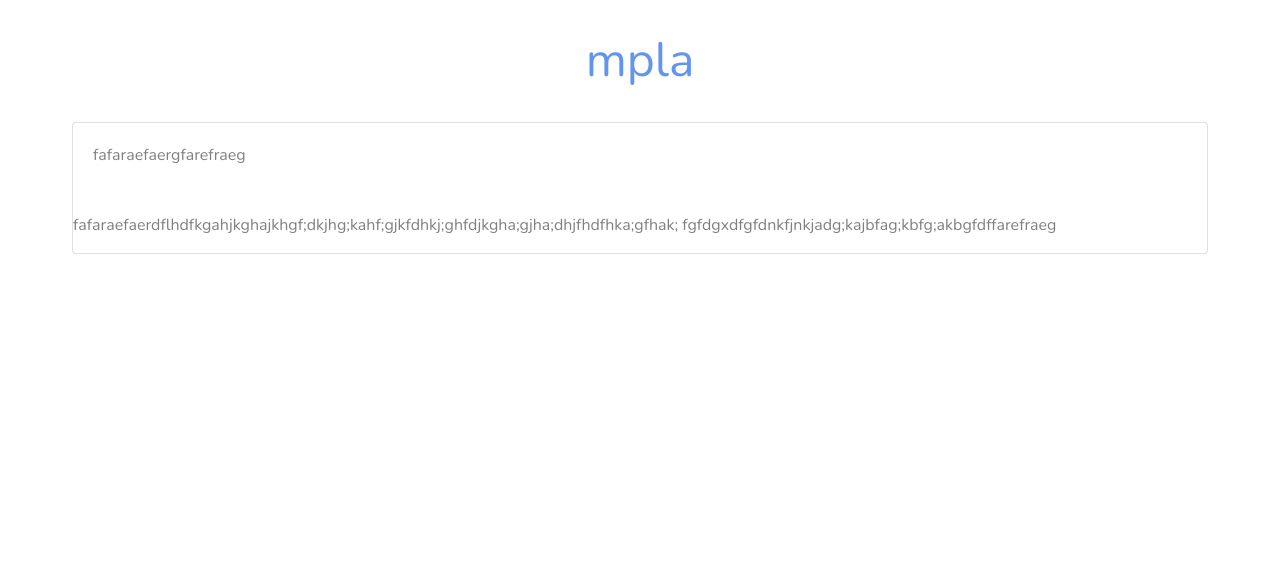
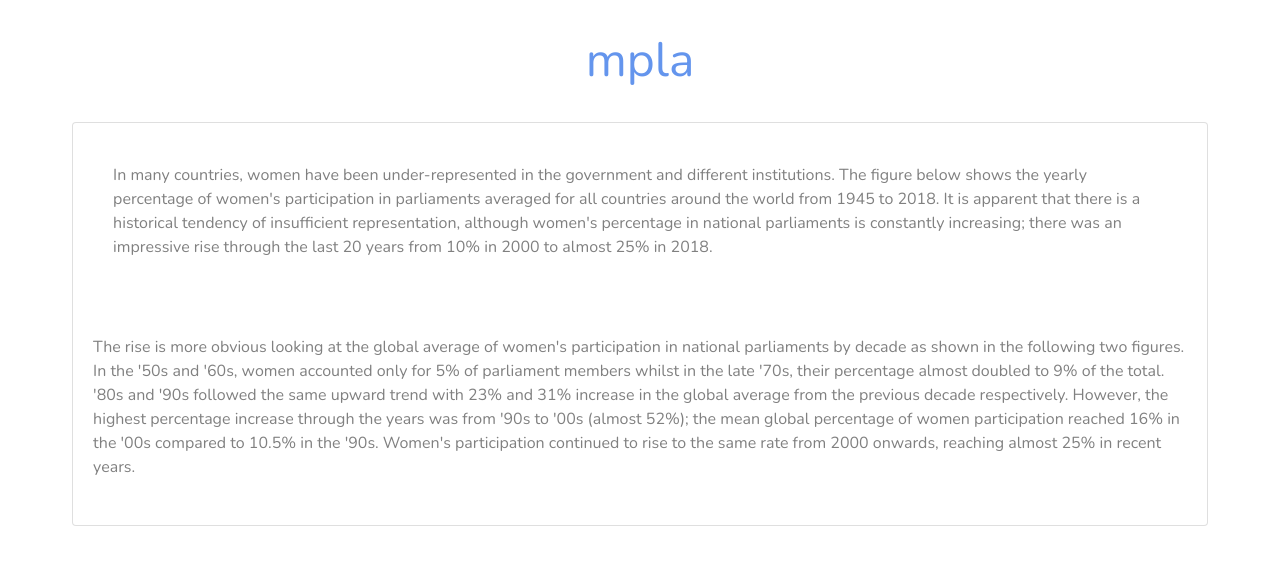
Before and after one commit to Mafaldim/women-in-parliament, a Flask app: page / in a window 1280 px wide. Shown: the part 86-651 px from the top of the page. Run offline with Flask 2, Linux system fonts and the light colour scheme; some libraries are stand-ins or nearby versions.

Commit message:
added paragraph text

```diff
--- a/flaskapp/application/static/main.css
+++ b/flaskapp/application/static/main.css
@@ -30,11 +30,19 @@
   font-size: 3rem;
   margin-top: 2rem;
 }
+p {
+  padding: 20px;
+}
 
 div.container {
   display: grid;
   grid-template-columns: 500px 5px auto;
   grid-template-rows: auto;
+}
+
+div.container1 {
+    margin: 10px auto;
+    width: 80%;
 }
 
 div.left {
--- a/flaskapp/application/templates/index.html
+++ b/flaskapp/application/templates/index.html
@@ -8,17 +8,28 @@
 <div class="row p-4">
     <div class="card m-auto" style="width: 90%">
         <div class="card-body">
-            <p>fafaraefaergfarefraeg</p>
-            <div id="chart1" class="left"></div>
+            <p>In many countries, women have been under-represented in the government and different institutions.
+                The figure below shows the yearly percentage of women's participation in parliaments averaged for all countries around the world from 1945 to 2018. It is apparent that there is a historical tendency of insufficient representation, although women's percentage in national parliaments is constantly increasing;
+                there was an impressive rise through the last 20 years from 10% in 2000 to almost 25% in 2018.</p>
+            <div class="container1">
+                <div id="chart1"></div>
+            </div>
 
         </div>
+            <p>The rise is more obvious looking at the global average of women's participation in national parliaments by
+                decade as shown in the following two figures. In the '50s and '60s, women accounted only for 5% of
+                parliament members whilst in the late '70s, their percentage almost doubled to 9% of the total.
+                '80s and '90s followed the same upward trend with 23% and 31% increase in the global average from
+                the previous decade respectively. However, the highest percentage increase through the years was
+                from '90s to '00s (almost 52%); the mean global percentage of women participation reached 16%
+                in the '00s compared to 10.5% in the '90s. Women's participation continued to rise to the same
+                rate from 2000 onwards, reaching almost 25% in recent years. </p>
         <div class="container">
             <div id="chart2" class="left"></div>
             <div id="chart4" class="right"></div>
 
         </div>
-        <p>fafaraefaerdflhdfkgahjkghajkhgf;dkjhg;kahf;gjkfdhkj;ghfdjkgha;gjha;dhjfhdfhka;gfhak;
-            fgfdgxdfgfdnkfjnkjadg;kajbfag;kbfg;akbgfdffarefraeg</p>
+
         <div class="container">
             <div id="chart3"></div>
         </div>
```
